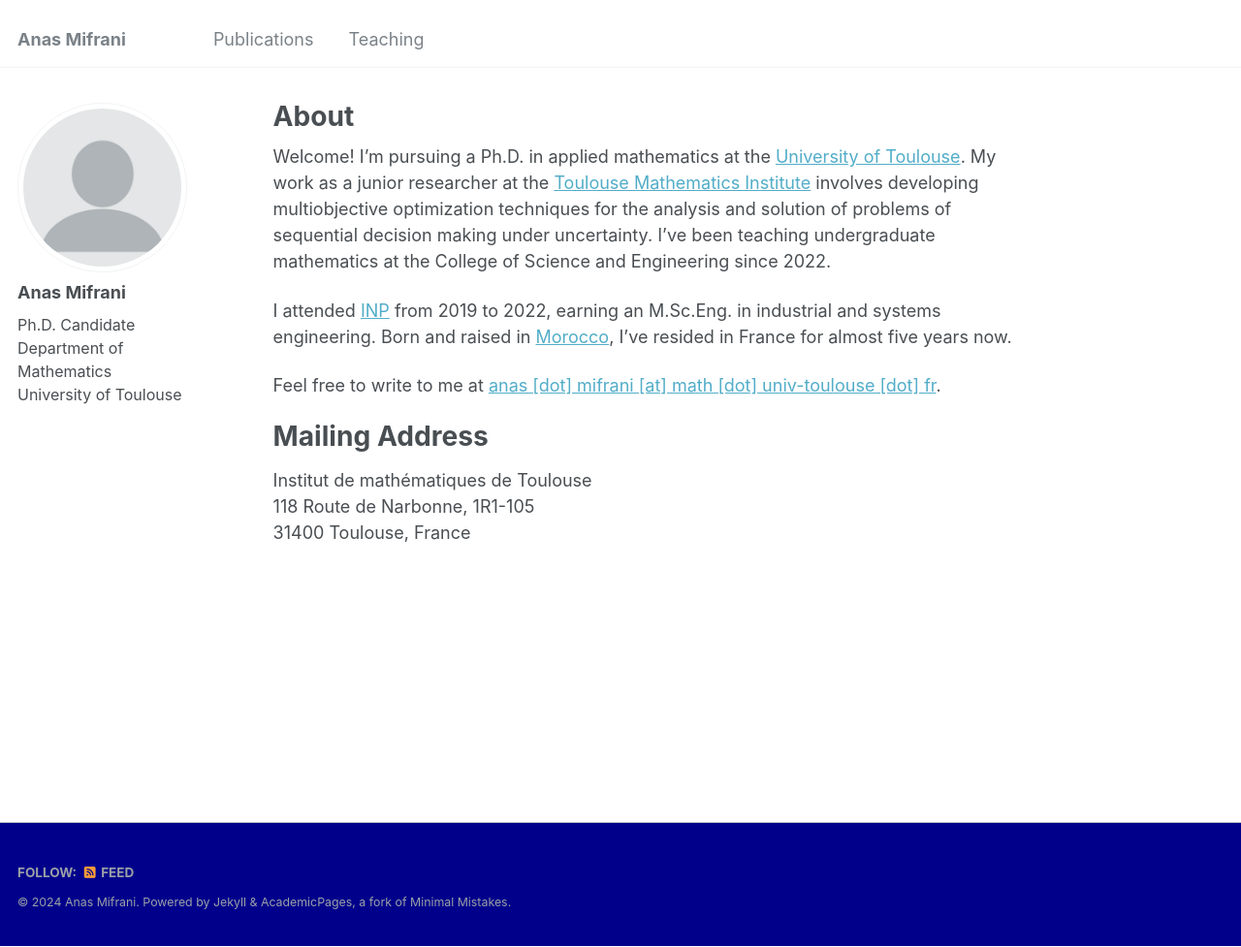
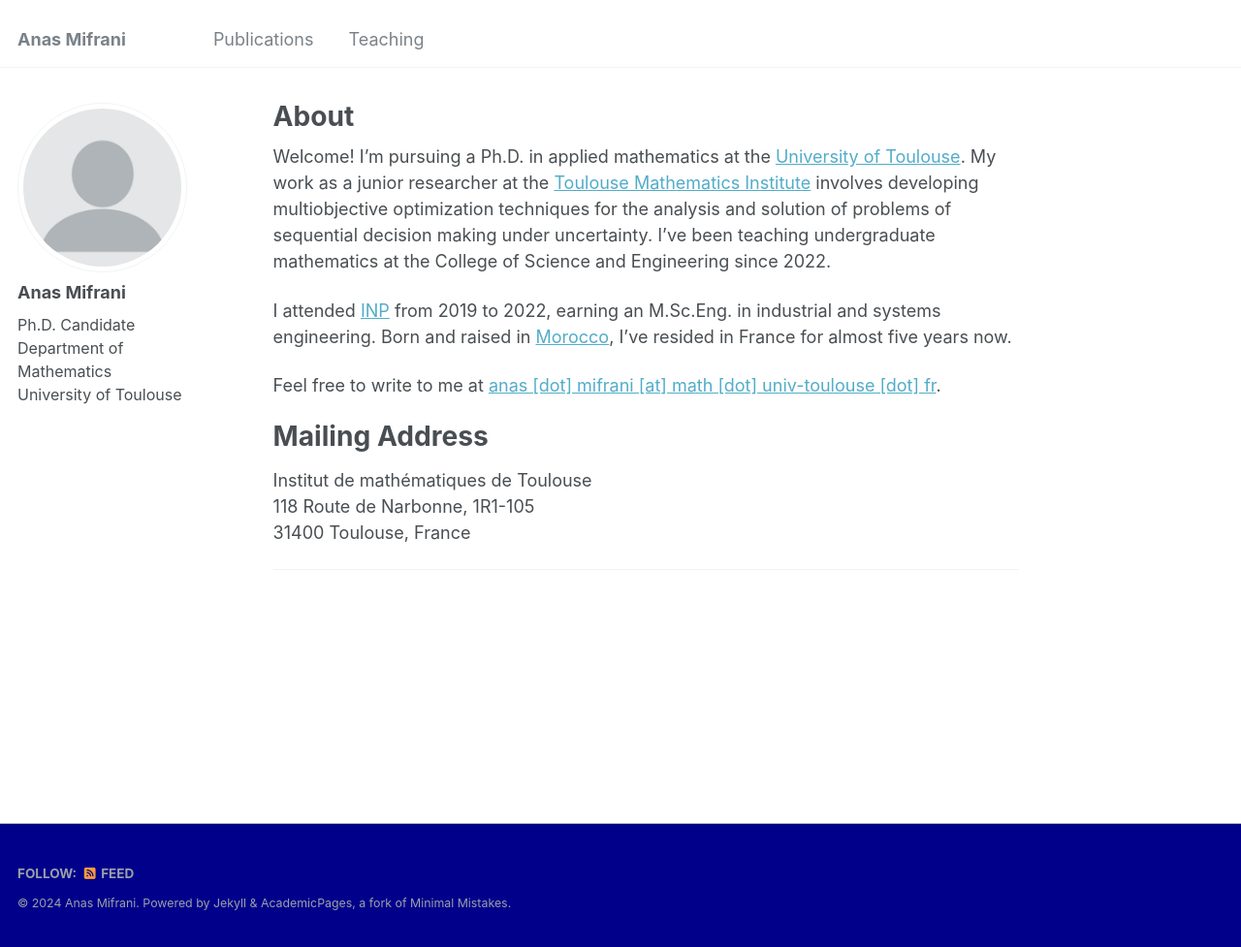
Before and after one commit to anmifrani/anmifrani.github.io, a Jekyll site: the page built from _pages/about.md, in a window 1280 px wide and 977 px high. Shown: the whole window at 97% size. Built offline with Jekyll 4.4.1, drawn with Linux system fonts in a browser that asks for light colours.

Commit message:
Update about.md

```diff
--- a/_pages/about.md
+++ b/_pages/about.md
@@ -8,7 +8,7 @@ redirect_from:
 output:
   html_document:
     includes:
-      in_header: /UT_logo.html
+      in_header: UT_logo.html
 ---
 
 
@@ -23,3 +23,5 @@ Feel free to write to me at <a href="mailto:anas.mifrani@math.univ-toulouse.fr">
 Institut de mathématiques de Toulouse <br>
 118 Route de Narbonne, 1R1-105 <br>
 31400 Toulouse, France
+
+<hr/>
```
